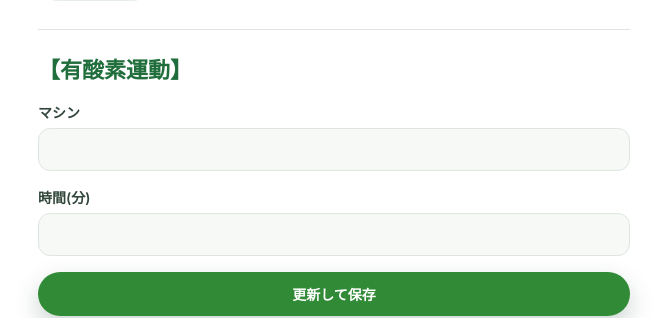
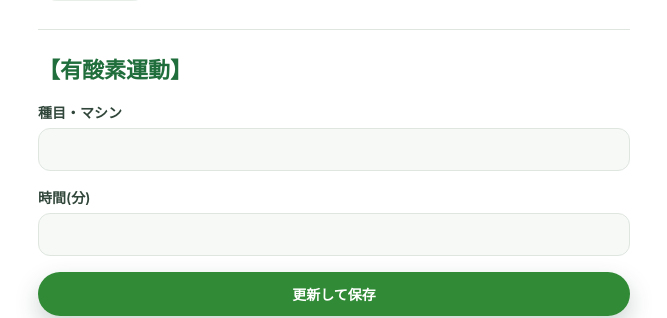
Before and after one commit to yamanosuku-sketch/workout-log, a Flask app: page /update_by_date/1 in a window 1280 px wide. Shown: the part 368-686 px from the top of the page, without its empty margins (306-973 px from the left). Run offline with Flask 3, Linux system fonts and the light colour scheme; data that the repository does not hold is empty.

Commit message:
Refactor update.html for improved structure

```diff
--- a/templates/update.html
+++ b/templates/update.html
@@ -98,7 +98,7 @@
     <hr>
     <h2>【有酸素運動】</h2>
 
-    <label>マシン</label>
+    <label>種目・マシン</label>
     <input
         type="text"
         name="cardio_machine"
```
